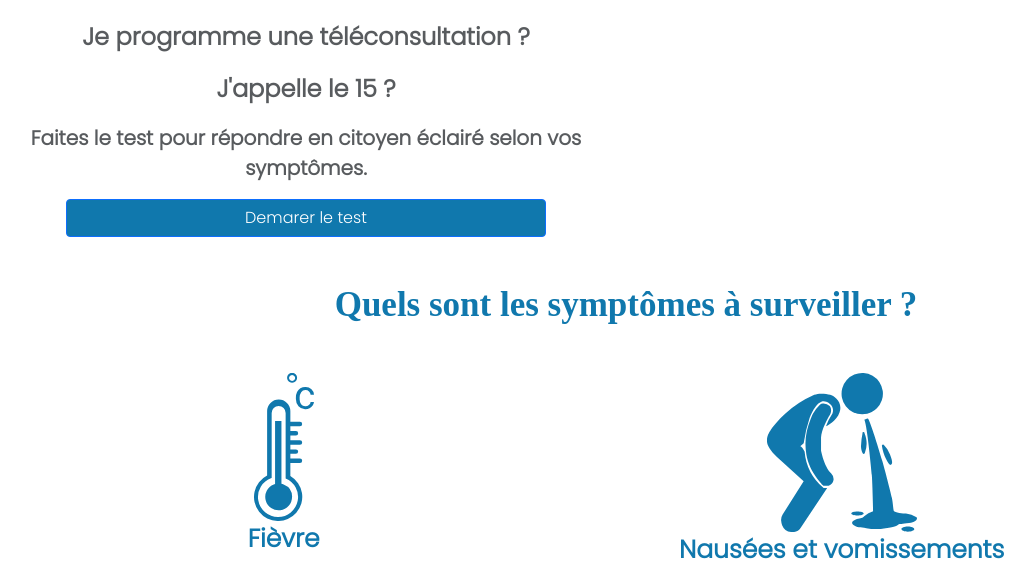
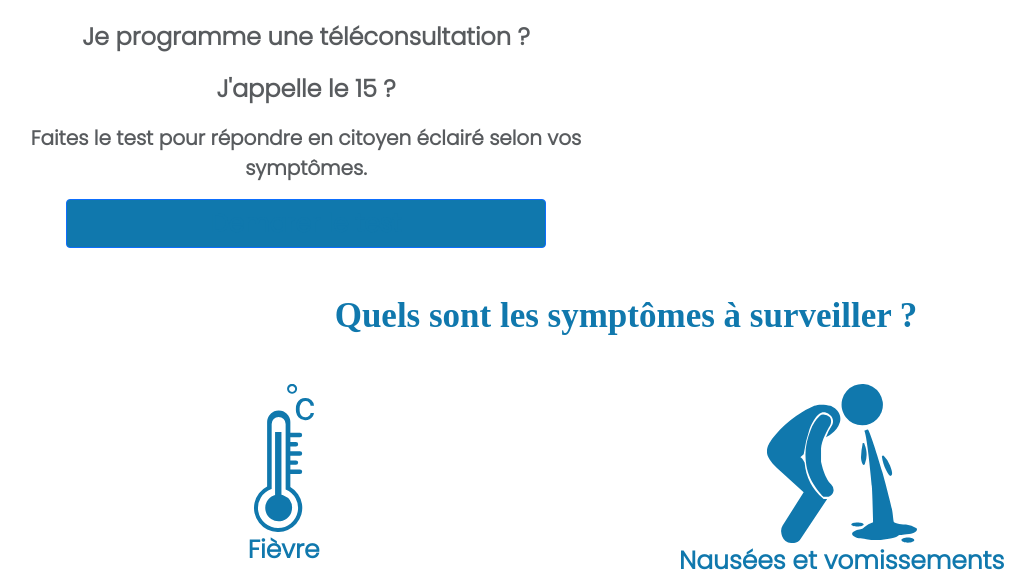
Before and after one commit to lahlaliwassim2/Test-COVID-19, a PHP site: page / in a window 1280 px wide. Shown: the part 604-1181 px from the top of the page, without its empty margins (14-1049 px from the left). Run offline with PHP 8.4, Linux system fonts and the light colour scheme; some libraries are stand-ins or nearby versions.

Commit message:
modification sur page home

```diff
--- a/index.php
+++ b/index.php
@@ -31,7 +31,7 @@
             <p class="fw-bold fs-4 opacity-75">J'appelle le 15 ?</p>
             <p class="fw-bold fs-5 text-center opacity-75">Faites le test pour répondre en citoyen
                 éclairé selon vos symptômes.</p>
-            <div class="btn btn-primary w-75">Demarer le test</div>
+            <div class="btn w-75 w-h5 btn-primary">Demarer le test</div>
         </div>
     </div>
     <?php
```
